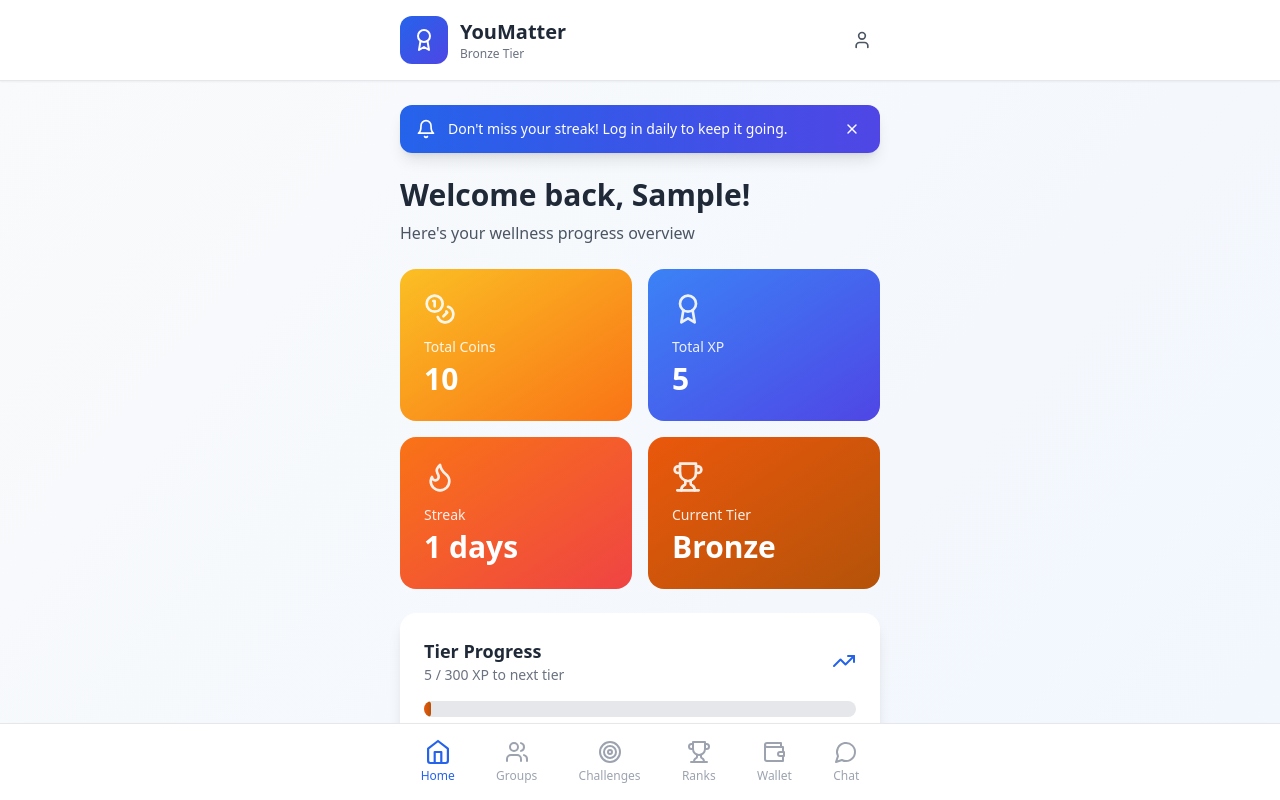
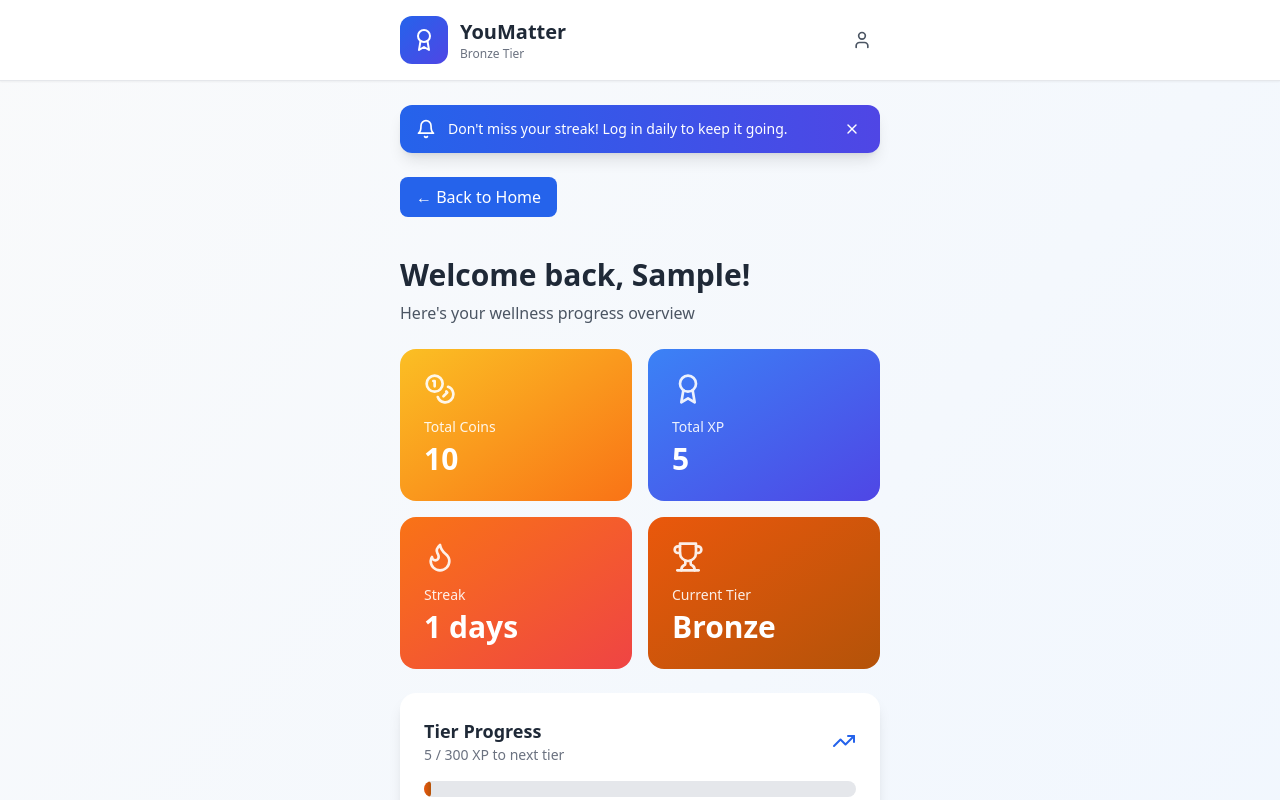
Before and after one commit to namanaggarwal76/YouMatter, a React (Vite) app: page /profile in a window 1280 px wide. Both pictures are taken after typing "Sample", "name@example.com" into the empty fields and a click on the button "Start Your Journey". Shown: the top 800 px of the page. Built offline with nearby package versions, Linux system fonts and the light colour scheme.

Commit message:
dashboard and profile

```diff
--- a/src/App.tsx
+++ b/src/App.tsx
@@ -72,7 +72,10 @@ function AppContent() {
           } />
         </Routes>
       </div>
-      <BottomNav activeTab={activeTab} onTabChange={setActiveTab} />
+      {/* Only show BottomNav on dashboard route */}
+      <Routes>
+        <Route path="/" element={<BottomNav activeTab={activeTab} onTabChange={setActiveTab} />} />
+      </Routes>
       {showInviteModal && (
         <div className="fixed inset-0 bg-black/50 flex items-center justify-center z-50 px-4">
           <div className="bg-white rounded-2xl shadow-2xl p-8 max-w-sm w-full text-center animate-scale-in">
--- a/src/components/profile.tsx
+++ b/src/components/profile.tsx
@@ -1,10 +1,12 @@
 import React from 'react';
+import { useNavigate } from 'react-router-dom';
 import { Coins, Award, TrendingUp, Trophy, Flame } from 'lucide-react';
 import { useAuth } from '../context/AuthContext';
 import { calculateProgress, getNextTierThreshold } from '../utils/gamification';
 
 const Profile: React.FC = () => {
   const { user } = useAuth();
+  const navigate = useNavigate();
 
   if (!user) return null;
 
@@ -28,6 +30,12 @@ const Profile: React.FC = () => {
 
   return (
     <div className="space-y-6">
+      <button
+        className="mb-4 px-4 py-2 bg-blue-600 text-white rounded-lg hover:bg-blue-700 transition-colors"
+        onClick={() => navigate('/')}
+      >
+        ← Back to Home
+      </button>
       <div>
         <h1 className="text-3xl font-bold text-gray-800 mb-2">Welcome back, {user.name}!</h1>
         <p className="text-gray-600">Here's your wellness progress overview</p>
```
